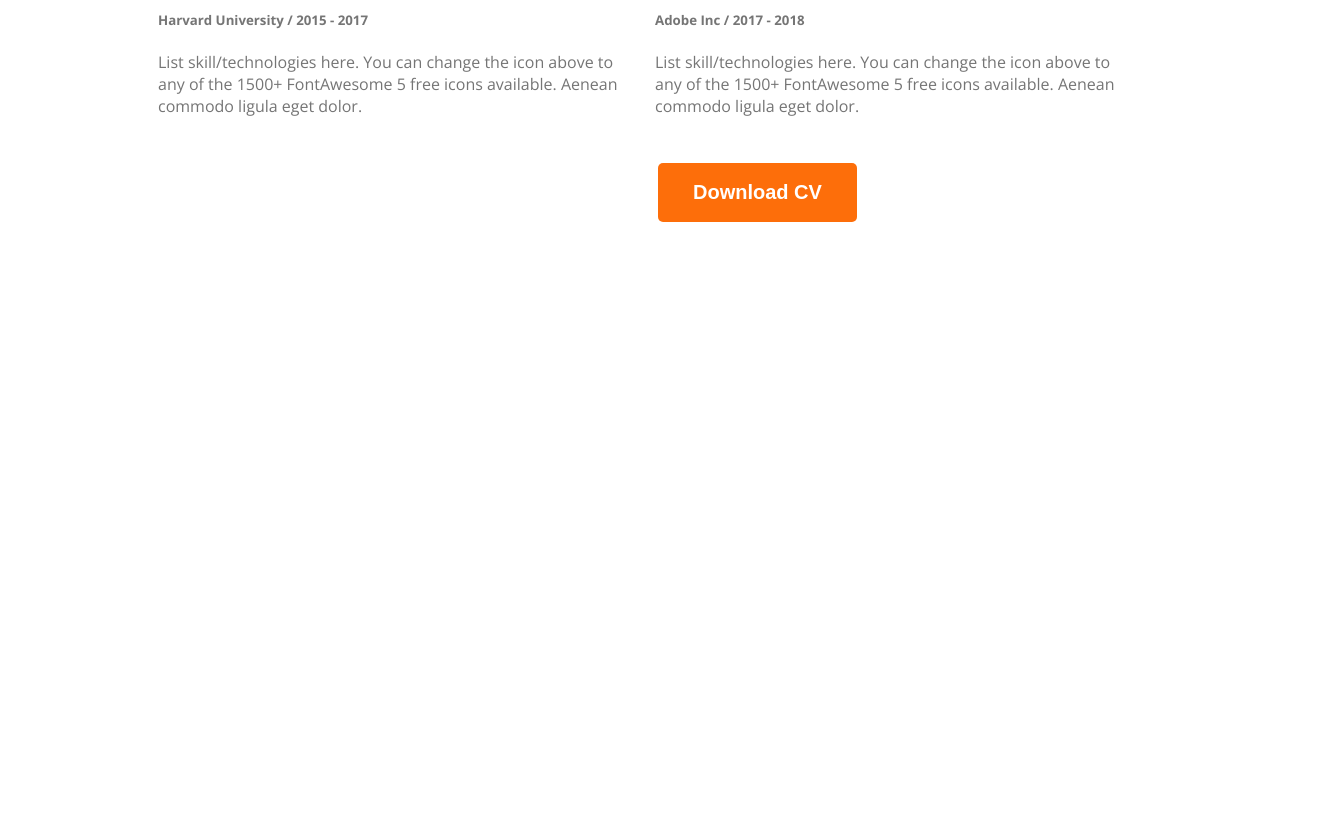
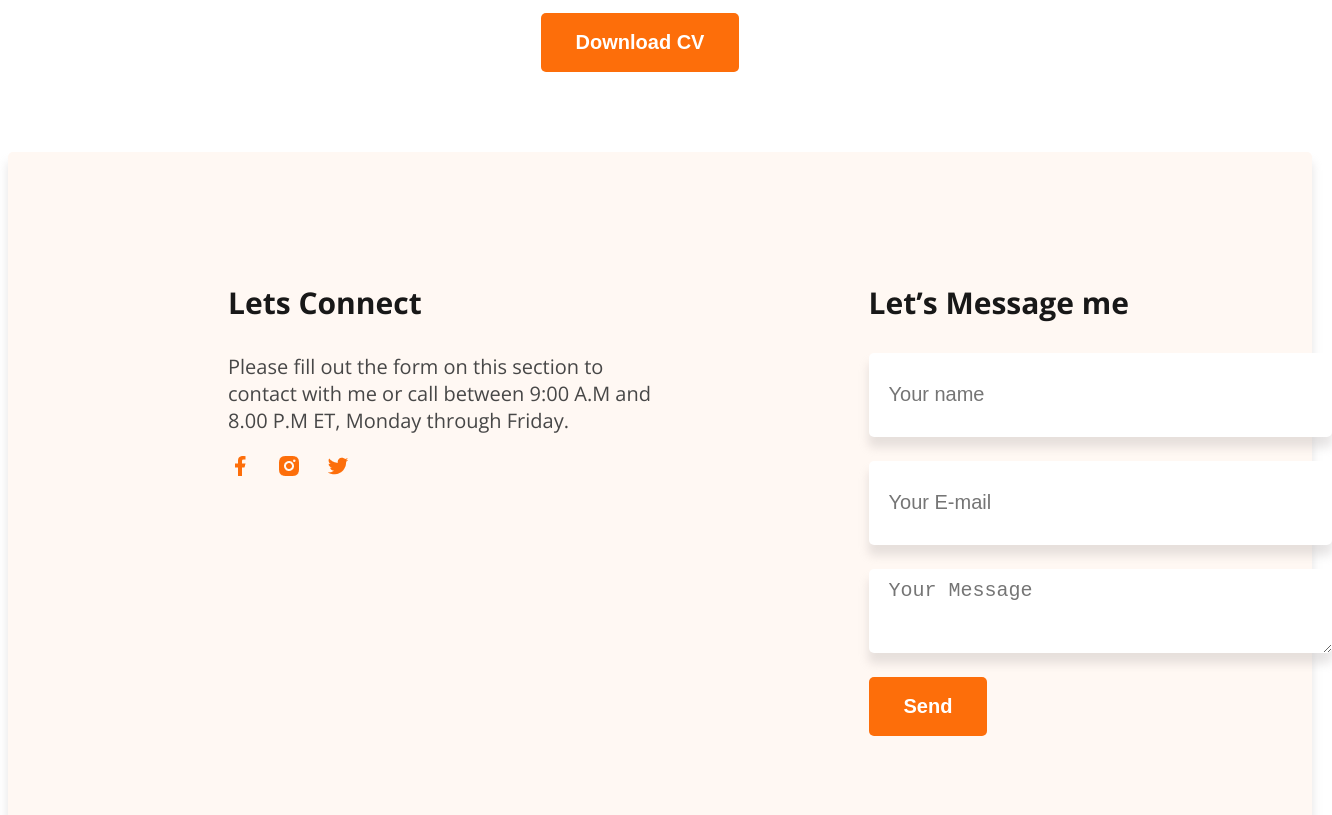
Before and after one commit to shihab1010/my-portfolio, a plain HTML site: page index.html in a window 1280 px wide. Shown: the part 3365-4180 px from the top of the page, 1332 px wide, since content can reach past the window. Before the commit the page ends 3587 px from the top, so only its background shows below. Drawn offline with nearby package versions, Linux system fonts and the light colour scheme.

Commit message:
added footer

```diff
--- a/CSS/portfolio.css
+++ b/CSS/portfolio.css
@@ -167,6 +167,9 @@ header{
 }
 
 /* resume design */
+.resume{
+    margin-top: 0px;
+}
 .resume-heading{
     margin-bottom: 90px;
 }
@@ -190,8 +193,46 @@ header{
     height: 175px;
     text-align: left;
 }
-.resume-but{
-    margin-top: 30px;
-    margin-left: 500px;
-     /* margin-right: 700px; */
+.resume-button{
+    display: flex;
+    align-items: center;
+    justify-content: center;
 }
+
+.fotter-container{
+   height:  780px;
+    margin-top: 200px;
+}
+
+/* footer design */
+.footer-caption{
+    color: #181818;
+    font-size: 30px;
+    font-weight: bold;
+    margin-top: 0px;
+
+}
+.footer-collumn{
+    width: 560px;
+   padding-left: 200px;
+   padding-top: 120px;
+}
+.footer-collumn a img{
+    margin-right: 20px;
+}
+.fotter-container{
+    display: flex;
+    gap: 17px;
+}
+footer, input ,textarea{
+    height: 64px;
+    background-color: white;
+    border-radius: 5px;
+    padding: 10px 20px;
+    display: block;
+   margin-bottom: 24px;
+   width: 100%;
+   font-size: 20px;
+   border: none;
+   box-shadow: 0px 10px 10px 0.6px rgba(176, 170, 170, 0.304);
+}
--- a/index.html
+++ b/index.html
@@ -150,13 +150,32 @@
 
             </div>
             </div>
-            <button class="btn-primary resume-but">Download CV</button>
+            <div class="resume-button"><button class="btn-primary">Download CV</button></div>
         </section>
 
     </main>
-    <footer>
 
+    <footer class="secondary-bg fotter-container">
+       <div class="footer-collumn">
+        <h3 class="footer-caption">Lets Connect</h3>
+        <p class="dark-2 fotter-description">Please fill out the form on this section to contact with me or call between 9:00 A.M and 8.00 P.M ET, Monday through Friday.</p>
+        <a href=""><img src="./images/icons/facebook.png" alt=""></a>
+        <a href=""><img src="./images/icons/insta.png" alt=""></a>
+        <a href=""><img src="./images/icons/twitter.png" alt=""></a>
+       </div>
+       <div class="footer-collumn">
+        <h3 class="footer-caption">Let’s Message me</h3>
+
+            <input type="text" name="" id="" placeholder="Your name">
+            <input type="email" name="" id="" placeholder="Your E-mail">
+            <textarea name="" id="" cols="20" rows="10" placeholder="Your Message"></textarea>
+            <button type="submit" class="btn-primary">Send</button>
+
+       </div>
     </footer>
+
+
+
 
 </body>
 
```
